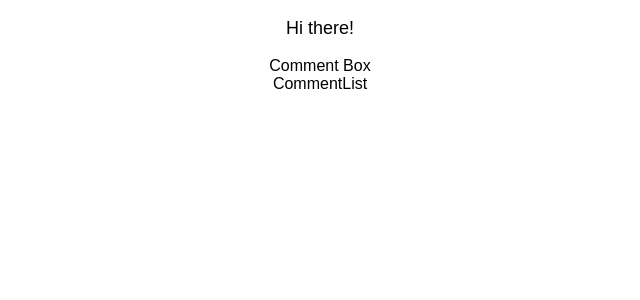
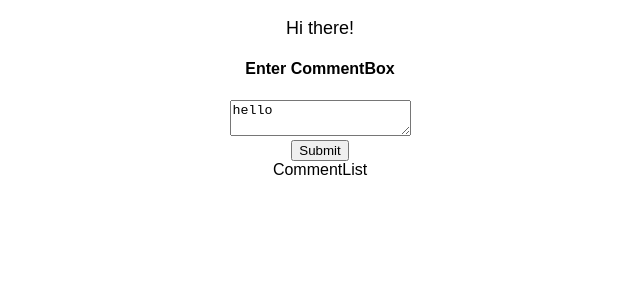
Before and after one commit to averma12/React-dev, a React (Create React App) app in the folder reacttest/: page / in a window 1280 px wide. Shown: the top 300 px of the page, without its empty margins (320-960 px from the left). Built offline with nearby package versions, Linux system fonts and the light colour scheme.

Commit message:
Adding Full dom rendering example

```diff
--- a/reacttest/src/Components/CommentBox.js
+++ b/reacttest/src/Components/CommentBox.js
@@ -1,5 +1,36 @@
-import React from "react";
+import React, { Component } from "react";
 
-export default  () => {
-    return <div>Comment Box</div>;
-};
+class CommentBox extends Component {
+    state = {
+        text: "hello",
+    };
+
+    handleChange = (event) => {
+        this.setState({ text: event.target.value });
+    }
+
+    handleSubmit = (event) => {
+        event.preventDefault();
+        this.setState({ text: "" });
+     }
+
+    render() {
+       return (
+           <form onSubmit={this.handleSubmit}>
+            <h4>
+            Enter CommentBox
+            </h4>
+           <textarea onChange={this.handleChange} value={this.state.text} />
+
+           <div>
+               <button>
+                   Submit
+               </button>
+            </div>
+           </form>
+       );
+    }
+}
+
+
+export default CommentBox;
```
Also changed, not shown: 1 other file (tests, documents, lock files or other folders).
